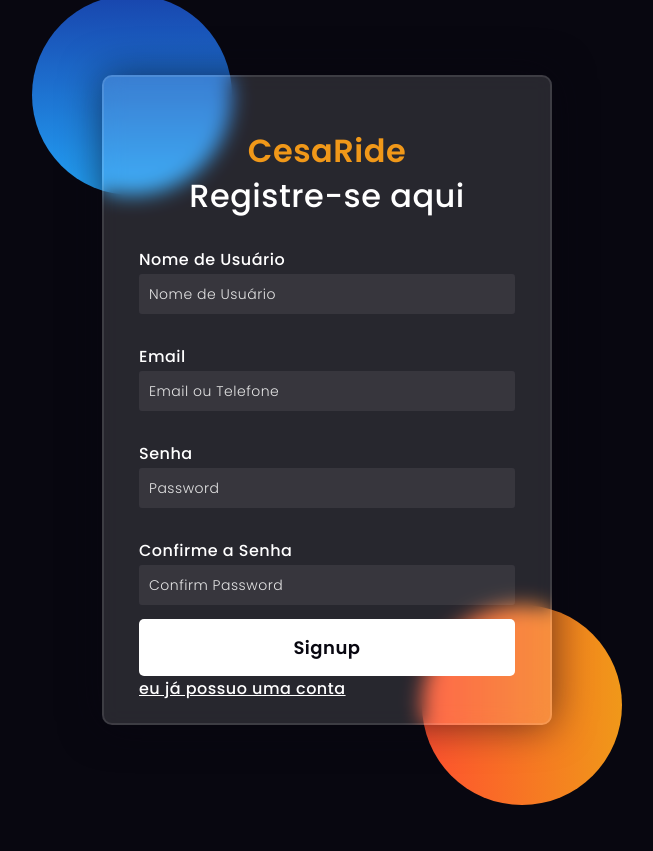
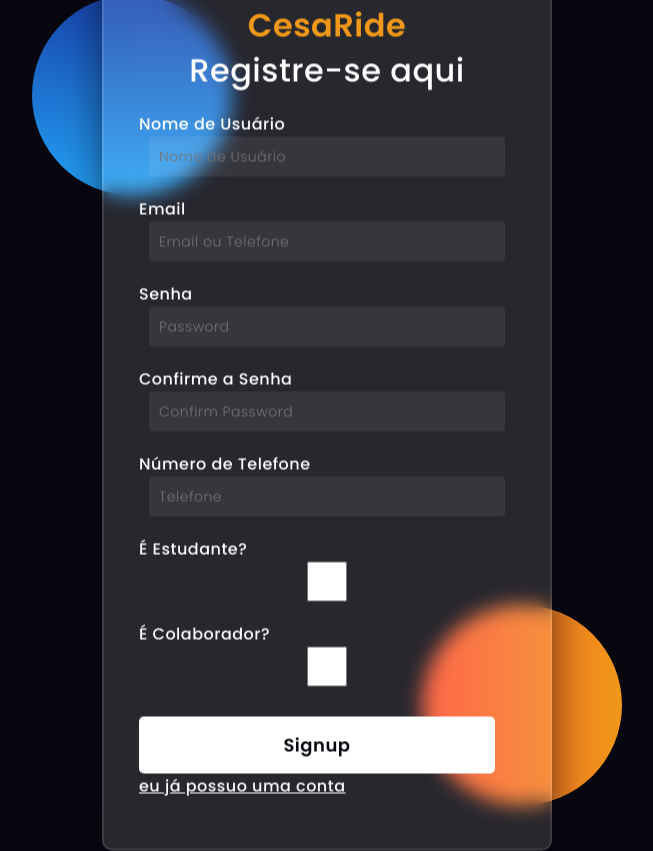
Before and after one commit to TheEuri/cesaride, a Django app: page /signup/ in a window 1280 px wide. Shown: the whole page, without its empty margins (313-966 px from the left). Before the commit the page ends 805 px from the top, so only its background shows below. Run offline with Django 4.2, Linux system fonts and the light colour scheme.

Commit message:
Funçaõ De login, cadstro, e seleção de motrista/passgeiro no login atualizadas

```diff
--- a/OneDrive/Documents/CESAR/2 PERIODO/FDS/Projeto__CesaRide/CesaRide/accounts/templates/registro/signup.html
+++ b/OneDrive/Documents/CESAR/2 PERIODO/FDS/Projeto__CesaRide/CesaRide/accounts/templates/registro/signup.html
@@ -1,39 +1,36 @@
 <!DOCTYPE html>
 <html lang="en">
 <head>
-  <!-- Design by foolishdeveloper.com -->
     <title>Signup Page</title>
-
     <link rel="preconnect" href="https://fonts.gstatic.com">
     <link rel="stylesheet" href="https://cdnjs.cloudflare.com/ajax/libs/font-awesome/5.15.4/css/all.min.css">
     <link href="https://fonts.googleapis.com/css2?family=Poppins:wght@300;500;600&display=swap" rel="stylesheet">
-    <!--Stylesheet-->
     <style media="screen">
         *,
         *:before,
-*:after{
+        *:after {
             padding: 0;
             margin: 0;
             box-sizing: border-box;
         }
-body{
+        body {
             background-color: #080710;
         }
-.background{
+        .background {
             width: 430px;
             height: 650px;
             position: absolute;
-    transform: translate(-50%,-50%);
+            transform: translate(-50%, -50%);
             left: 50%;
             top: 50%;
         }
-.background .shape{
+        .background .shape {
             height: 200px;
             width: 200px;
             position: absolute;
             border-radius: 50%;
         }
-.shape:first-child{
+        .shape:first-child {
             background: linear-gradient(
                 #1845ad,
                 #23a2f6
@@ -41,7 +38,7 @@ body{
             left: -80px;
             top: -80px;
         }
-.shape:last-child{
+        .shape:last-child {
             background: linear-gradient(
                 to right,
                 #ff512f,
@@ -50,57 +47,59 @@ body{
             right: -80px;
             bottom: -80px;
         }
-form{
-    height: 650px;
-    width: 450px;
-    background-color: rgba(255,255,255,0.13);
+        form {
+            max-width: 450px;
+            width: 100%;
+            background-color: rgba(255, 255, 255, 0.13);
             position: absolute;
-    transform: translate(-50%,-50%);
+            transform: translate(-50%, -50%);
             top: 50%;
             left: 50%;
             border-radius: 10px;
             backdrop-filter: blur(10px);
-    border: 2px solid rgba(255,255,255,0.1);
-    box-shadow: 0 0 40px rgba(8,7,16,0.6);
+            border: 2px solid rgba(255, 255, 255, 0.1);
+            box-shadow: 0 0 40px rgba(8, 7, 16, 0.6);
             padding: 50px 35px;
         }
-form *{
-    font-family: 'Poppins',sans-serif;
+        form * {
+            font-family: 'Poppins', sans-serif;
             color: #ffffff;
             letter-spacing: 0.5px;
             outline: none;
             border: none;
         }
-form h3{
+        form h3 {
             font-size: 32px;
             font-weight: 500;
             line-height: 42px;
             text-align: center;
         }
 
-label{
+        label {
             display: block;
-    margin-top: 30px;
+            margin-top: 20px;
             font-size: 16px;
             font-weight: 500;
         }
-input{
+        input,
+        checkbox {
             display: block;
+            width: calc(100% - 20px);
+            margin: 0 10px 10px;
             height: 40px;
-    width: 100%;
-    background-color: rgba(255,255,255,0.07);
+            background-color: rgba(255, 255, 255, 0.07);
             border-radius: 3px;
             padding: 0 10px;
-    margin-top: 2px;
             font-size: 14px;
             font-weight: 300;
         }
-::placeholder{
-    color: #e5e5e5;
+        checkbox {
+            margin-top: 8px;
         }
-button{
-    margin-top: 14px;
-    width: 100%;
+
+        button {
+            margin-top: 20px;
+            width: calc(100% - 20px);
             background-color: #ffffff;
             color: #080710;
             padding: 15px 0;
@@ -109,30 +108,32 @@ button{
             border-radius: 5px;
             cursor: pointer;
         }
-.social{
-  margin-top: 30px;
+        .social {
+            margin-top: 20px;
             display: flex;
+            justify-content: space-between;
         }
-.social div{
-  background: red;
-  width: 150px;
+        .social div {
+            width: calc(33.33% - 10px);
             border-radius: 3px;
-  padding: 5px 10px 10px 5px;
-  background-color: rgba(255,255,255,0.27);
+            padding: 10px;
+            background-color: rgba(255, 255, 255, 0.27);
             color: #eaf0fb;
             text-align: center;
+            cursor: pointer;
         }
-.social div:hover{
-  background-color: rgba(255,255,255,0.47);
+        .social div:hover {
+            background-color: rgba(255, 255, 255, 0.47);
         }
-.social .fb{
+        .social .fb {
             margin-left: 25px;
         }
-.social i{
+        .social i {
             margin-right: 4px;
         }
+    </style>
 
-    </style>
+
 </head>
 <body>
     <div class="background">
@@ -153,9 +154,18 @@ button{
         <label for="password1">Senha</label>
         <input type="password" placeholder="Password" id="password1" name="password1">
 
-
         <label for="password2">Confirme a Senha</label>
         <input type="password" placeholder="Confirm Password" id="password2" name="password2">
+
+        <label for="phone_number"> Número de Telefone</label>
+        <input type="text" placeholder="Telefone" name="phone_number" id = "phone_number">
+
+        <label for="is_student">É Estudante?</label>
+        <input type="checkbox" name="is_student" id="is_student">
+
+        <label for="is_colaborador">É Colaborador?</label>
+        <input type="checkbox" name="is_colaborador" id="is_colaborador">
+
         <button type="submit">Signup</button>
 
         <a href="{% url 'login' %}" >eu já possuo uma conta</a>
```
Also changed, not shown: OneDrive/Documents/CESAR/2 PERIODO/FDS/Projeto__CesaRide/CesaRide/db.sqlite3. Lines whose indentation alone changed are shown as unchanged.
